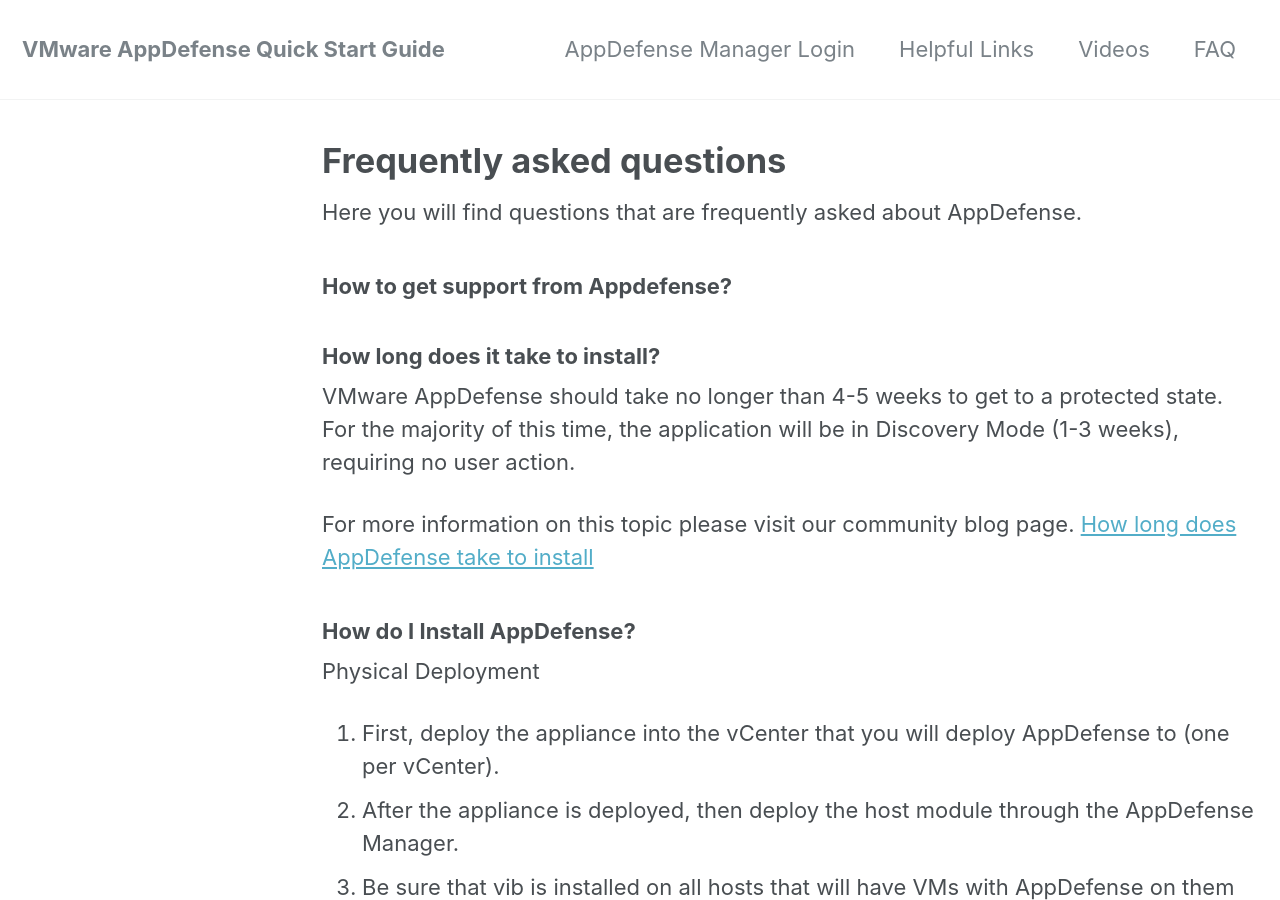
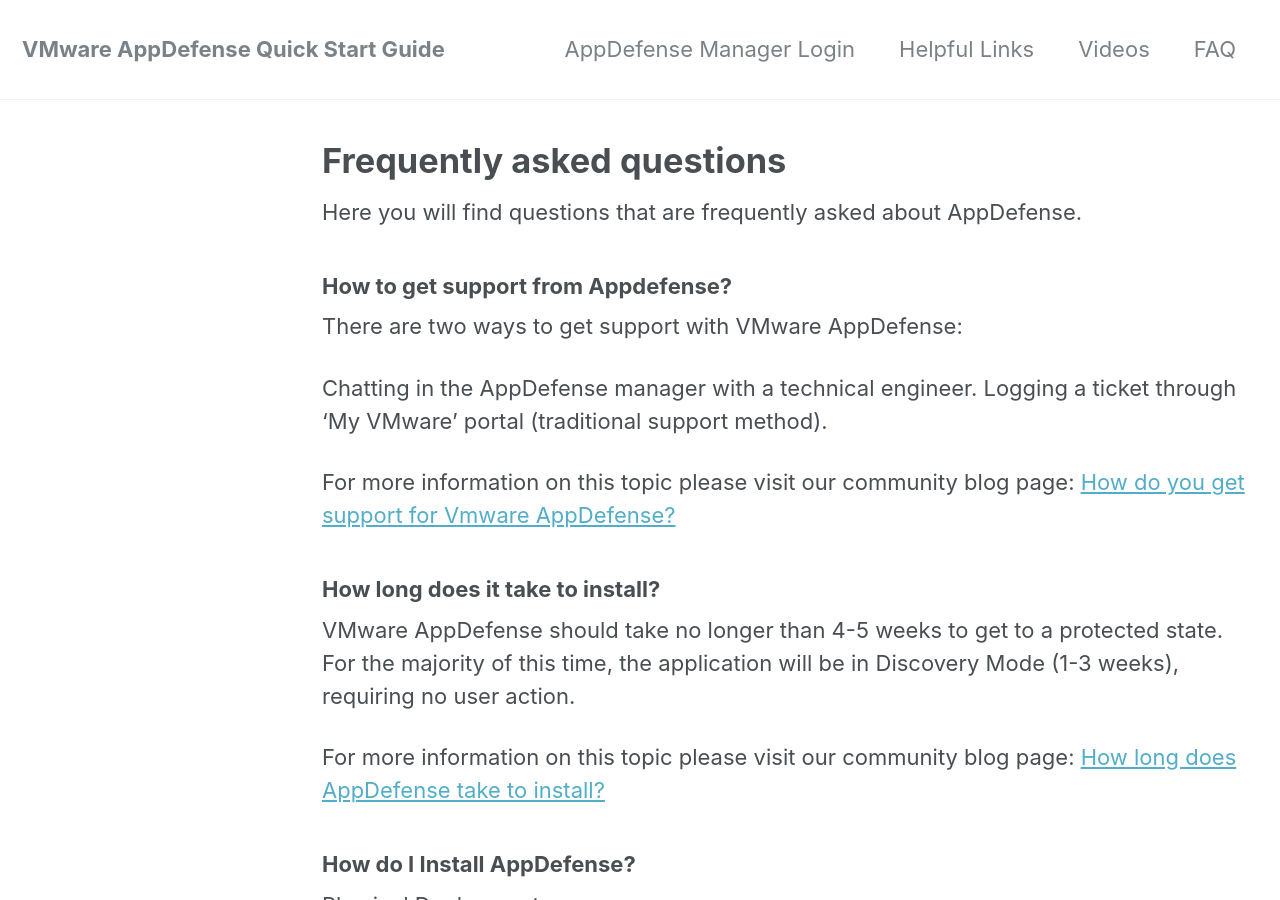
Before and after one commit to vmware-csa-team/AppDefense-Quick-Start-Guide, a Jekyll site: the page built from _pages/about.md, in a window 1280 px wide and 900 px high. Built offline with Jekyll 4.4.1, drawn with Linux system fonts in a browser that asks for light colours; nearby versions of some CDN libraries.

Commit message:
Update about.md

```diff
--- a/_pages/about.md
+++ b/_pages/about.md
@@ -12,14 +12,22 @@
 
 ### How to get support from Appdefense?
 
+There are two ways to get support with VMware AppDefense:
+
+Chatting in the AppDefense manager with a technical engineer.
+Logging a ticket through ‘My VMware’ portal (traditional support method).
+
+For more information on this topic please visit our community blog page:
+[How do you get support for Vmware AppDefense?](https://communities.vmware.com/thread/616075){:target="_blank"}
+
 
 
 ### How long does it take to install?
 
 VMware AppDefense should take no longer than 4-5 weeks to get to a protected state. For the majority of this time, the application will be in Discovery Mode (1-3 weeks), requiring no user action.
 
-For more information on this topic please visit our community blog page.
-[How long does AppDefense take to install](https://communities.vmware.com/message/2872636#2872636){:target="_blank"}
+For more information on this topic please visit our community blog page:
+[How long does AppDefense take to install?](https://communities.vmware.com/message/2872636#2872636){:target="_blank"}
 
 ### How do I Install AppDefense?
 
```
